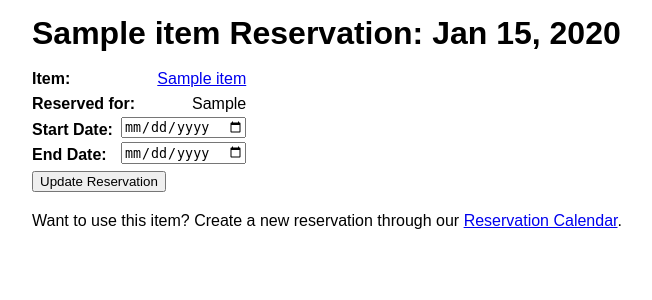
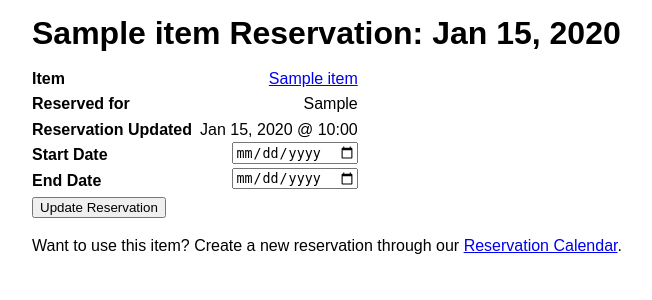
Before and after one commit to schrodingerskat/inls620-helpdesk-equipment, a Flask app: template templates/reservation.html in a window 1280 px wide. Shown: the part 38-338 px from the top of the page, without its empty margins (96-748 px from the left). Run offline with Flask 2, Linux system fonts and the light colour scheme; the template is opened without the code that fills it: most values are stand-ins (such as "Sample title", 1, 10 or a date in 2020); parts of the project's set-up code (start-up, migrations or seed data) failed here and were passed over.

Commit message:
fix date encoding for reservation modifiedTime

```diff
--- a/server.py
+++ b/server.py
@@ -9,7 +9,10 @@
 
 # Converts a date string into a date object
 def date(s):
-    return datetime.strptime(s, "%Y-%m-%d").date()
+    if 'T' in s:
+        return datetime.strptime(s, "%Y-%m-%dT%H:%M:%S")
+    else:
+        return datetime.strptime(s, "%Y-%m-%d").date()
 
 # Raises an error if the string x is empty (has zero length).
 def nonempty_string(x):
@@ -22,7 +25,7 @@
 with open('data.jsonld') as data:
     data = json.load(data)
     for reservation in data['reservations']:
-        for date_string in ['startDate', 'endDate']:
+        for date_string in ['startDate', 'endDate', 'modifiedTime']:
             data['reservations'][reservation][date_string] = \
                 date(data['reservations'][reservation][date_string])
 
@@ -46,8 +49,7 @@
         abort(404, message=message)
 
 
-# Filter and sort a list of helprequests.
-# TODO: edit for my application
+# Filter and sort a list of equipment.
 def filter_and_sort_equipment(query='', sort_by='name'):
 
     # Returns True if the query string appears in the item's
@@ -70,39 +72,42 @@
     return sorted(filtered_equipment, key=get_sort_value)
 
 
-# Given the data for an equipment record, generate an HTML representation.
+###########################################################
+##                       RENDERING                       ##
+###########################################################
+
+# Generate an HTML representation of a given reservation.
+# Also requires the equipment record to display user-friendly details.
 def render_reservation_as_html(reservation_record, equipment_record):
     return render_template(
         'reservation.html',
         reservation=reservation_record,
         item=equipment_record)
 
-
-# Given the data for a list of equipment, generate an HTML representation
-# of that list.
+# Generate an HTML representation of a given list of reservations.
+# Also requires equipment records to display user-friendly details.
 def render_reservation_list_as_html(reservations, equipment):
     return render_template(
         'reservation-calendar.html',
         reservations=reservations,
         equipment=equipment)
 
-# Given the data for an equipment record, generate an HTML representation.
+# Generate an HTML representation of a given equipment record.
 def render_equipitem_as_html(equipment_record):
     return render_template(
         'equipment-item.html',
         item=equipment_record)
 
-
-# Given the data for a list of equipment, generate an HTML representation
-# of that list.
+# Generate an HTML representation of a given list of equipment.
 def render_equipment_list_as_html(equipment):
     return render_template(
         'equipment-list.html',
         equipment=equipment)
 
 
+
 ###########################################################
-##             Equipment : Individual Items              ##
+##                 EQUIPMENT : Parsers                   ##
 ###########################################################
 
 # Specify the data necessary to create a new item record.
@@ -119,7 +124,6 @@
     'description', type=str, default=''
 )
 
-
 # Specify the data necessary to update an existing item record.
 # Only the description and accessories can be updated.
 update_equipitem_parser = reqparse.RequestParser()
@@ -128,51 +132,17 @@
 update_equipitem_parser.add_argument(
     'description', type=str, default='')
 
-# Define our help request resource.
-class EquipmentItem(Resource):
-
-    # If an item record with the specified ID does not exist,
-    # respond with a 404, otherwise respond with an HTML representation.
-    def get(self, equipment_id):
-        error_if_item_not_found(equipment_id)
-        return make_response(
-            render_equipitem_as_html(
-                data['equipment'][equipment_id]), 200)
-
-    # If a help request with the specified ID does not exist,
-    # respond with a 404, otherwise update the help request and respond
-    # with the updated HTML representation.
-    def patch(self, equipment_id):
-        error_if_item_not_found(equipment_id)
-        equipment_record = data['equipment'][equipment_id]
-        update = update_equipitem_parser.parse_args()
-        equipment_record['description'] = update['description']
-        equipment_record['accessories'] = update['accessories']
-        return make_response(
-            render_equipitem_as_html(equipment_record), 200)
-
-
-
-
-# Define a resource for getting a JSON representation of a help request.
-class HelpRequestAsJSON(Resource):
-
-    # If a help request with the specified ID does not exist,
-    # respond with a 404, otherwise respond with a JSON representation.
-    def get(self, helprequest_id):
-        error_if_item_not_found(helprequest_id)
-        helprequest = data['helprequests'][helprequest_id]
-        helprequest['@context'] = data['@context']
-        return helprequest
-
-
-# Specify the parameters for filtering and sorting help requests.
-# See `filter_and_sort_helprequests` above.
+# Specify the parameters for filtering and sorting equipment records.
+# See `filter_and_sort_equipment` above.
 equipment_query_parser = reqparse.RequestParser()
 equipment_query_parser.add_argument(
     'query', type=str, default='')
 equipment_query_parser.add_argument(
     'sort_by', type=str, choices=('name', 'replacementCost'), default='name')
+
+###########################################################
+##                EQUIPMENT : Full List                  ##
+###########################################################
 
 # Define our help request list resource.
 class EquipmentList(Resource):
@@ -200,9 +170,52 @@
 
 
 # Define a resource for getting a JSON representation of the help request list.
+# TODO
 class HelpRequestListAsJSON(Resource):
     def get(self):
         return data
+
+
+###########################################################
+##             EQUIPMENT : Individual Items              ##
+###########################################################
+
+# Define our equipment item resource.
+class EquipmentItem(Resource):
+
+    # If an item record with the specified ID does not exist,
+    # respond with a 404, otherwise respond with an HTML representation.
+    def get(self, equipment_id):
+        error_if_item_not_found(equipment_id)
+        return make_response(
+            render_equipitem_as_html(
+                data['equipment'][equipment_id]), 200)
+
+    # If a help request with the specified ID does not exist,
+    # respond with a 404, otherwise update the help request and respond
+    # with the updated HTML representation.
+    def patch(self, equipment_id):
+        error_if_item_not_found(equipment_id)
+        equipment_record = data['equipment'][equipment_id]
+        update = update_equipitem_parser.parse_args()
+        equipment_record['description'] = update['description']
+        equipment_record['accessories'] = update['accessories']
+        return make_response(
+            render_equipitem_as_html(equipment_record), 200)
+
+
+# Define a resource for getting a JSON representation of a help request.
+# TODO
+class HelpRequestAsJSON(Resource):
+
+    # If a help request with the specified ID does not exist,
+    # respond with a 404, otherwise respond with a JSON representation.
+    def get(self, helprequest_id):
+        error_if_item_not_found(helprequest_id)
+        helprequest = data['helprequests'][helprequest_id]
+        helprequest['@context'] = data['@context']
+        return helprequest
+
 
 ###########################################################
 ##                RESERVATIONS : Parsers                 ##
@@ -245,13 +258,13 @@
 
     # Add a new help request to the list, and respond with an HTML
     # representation of the updated list.
-    # TODO
     def post(self):
-        reservation = new_reservation_parser.parse_args()
+        reservation_record = new_reservation_parser.parse_args()
         reservation_id = generate_id()
-        reservation['@id'] = 'reservation/' + reservation_id
-        reservation['@type'] = 'helpdesk:EquipmentReservation'
-        data['reservations'][reservation_id] = reservation
+        reservation_record['@id'] = 'reservation/' + reservation_id
+        reservation_record['@type'] = 'helpdesk:EquipmentReservation'
+        reservation_record['modifiedTime'] = datetime.now()
+        data['reservations'][reservation_id] = reservation_record
         return make_response(
             render_reservation_list_as_html(
                 data['reservations'], data['equipment']), 201)
@@ -279,13 +292,20 @@
     # with the updated HTML representation.
     def patch(self, reservation_id):
         error_if_reservation_not_found(reservation_id)
-        reservation = data['reservations'][reservation_id]
+        reservation_record = data['reservations'][reservation_id]
+        reservation_record['modifiedTime'] = datetime.now()
         update = update_reservation_parser.parse_args()
-        reservation['startDate'] = update['startDate']
-        reservation['endDate'] = update['endDate']
+        reservation_record['startDate'] = update['startDate']
+        reservation_record['endDate'] = update['endDate']
         return make_response(
-            render_reservation_as_html(reservation,
-                data['equipment'][reservation['requestedItem']]), 200)
+            render_reservation_as_html(reservation_record,
+                data['equipment'][reservation_record['requestedItem']]), 200)
+
+
+
+###########################################################
+##                FLASK : URL Paths, &c.                 ##
+###########################################################
 
 # Assign URL paths to our resources.
 app = Flask(__name__)
--- a/templates/reservation.html
+++ b/templates/reservation.html
@@ -22,16 +22,19 @@
      - Who reserved it
  -->
 <form class="edit_reservation"  method="patch">
-    <p><label>Item:</label>
+    <p><label>Item</label>
         <span><a href="/equipment/{{ reservation.requestedItem }}" rel="reservedItem">{{ item.name }}</a></span>
     </p>
-    <p><label>Reserved for:</label>
+    <p><label>Reserved for</label>
         <span>{{ reservation.requestedBy }}</span>
     </p>
-    <p><label>Start Date:</label>
+    <p><label>Reservation Updated</label>
+        <span>{{ reservation.modifiedTime.strftime("%b %d, %Y @ %H:%M") }}</span>
+    </p>
+    <p><label>Start Date</label>
         <input name="startDate" type="date" value="{{ reservation.startDate }}" required>
     </p>
-    <p><label>End Date:</label>
+    <p><label>End Date</label>
         <input name="endDate" type="date" value="{{ reservation.endDate }}">
     </p>
     <p><input class="edit" type="submit" value="Update Reservation"></p>
```
